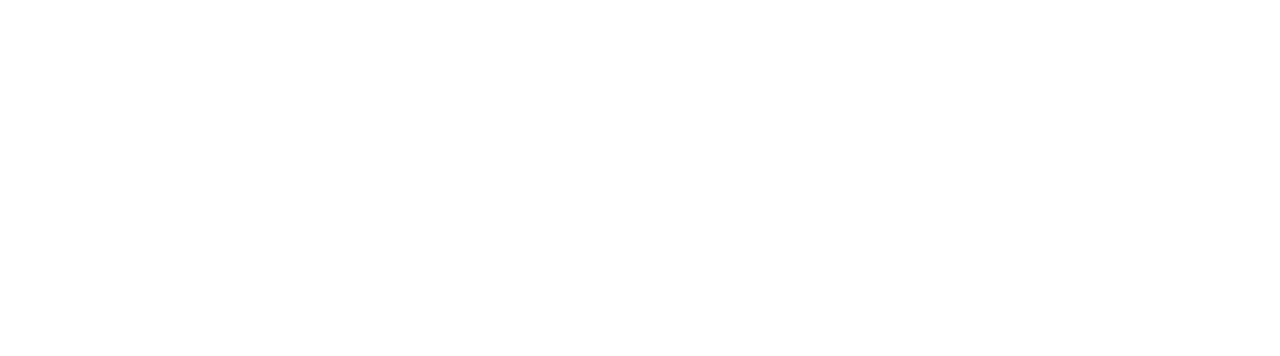
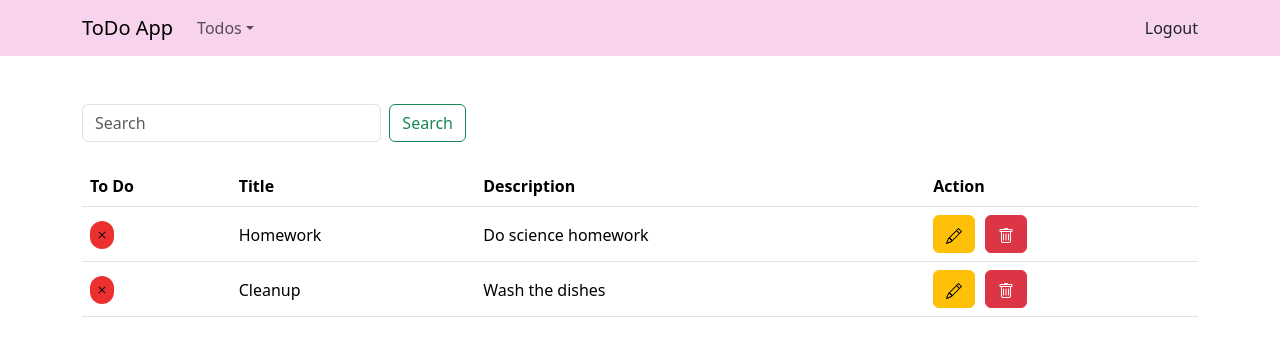
Before and after one commit to denisyldz/todo-app, a React (Vite) app: page /uncompleted in a window 1280 px wide. Before the commit this address had no page. Shown: the top 356 px of the page. Built offline with nearby package versions, Linux system fonts and the light colour scheme.

Commit message:
todo pages created and updated

```diff
--- a/src/App.jsx
+++ b/src/App.jsx
@@ -5,6 +5,8 @@
 import 'bootstrap/dist/css/bootstrap.min.css';
 import Home from './pages/Home';
 import Navbar from './components/Navbar';
+import UncompletedTodo from './pages/UncompletedTodo';
+import CompletedTodo from './pages/CompletedTodo';
 
 function App() {
   const MainLayout = ({ children }) => {
@@ -34,6 +36,22 @@
             </MainLayout>
           }
         />
+        <Route
+          path='/completed'
+          element={
+            <MainLayout>
+              <CompletedTodo />
+            </MainLayout>
+          }
+        />
+        <Route
+          path='/uncompleted'
+          element={
+            <MainLayout>
+              <UncompletedTodo />
+            </MainLayout>
+          }
+        />
       </Routes>
     </BrowserRouter>
   );
--- /dev/null
+++ b/src/components/AddTodoButton.jsx
@@ -0,0 +1,24 @@
+import React from 'react'
+import AddIcon from './icons/AddIcon'
+import Form from './Form'
+import Modal from './Modal'
+
+function AddTodoButton({ handleSave, handleClose }) {
+  return (
+    <>
+      <button type="button" className="btn button" data-bs-toggle="modal" data-bs-target="#addModal">
+        <AddIcon /> To Do
+      </button>
+
+      <Modal
+        id="addModal"
+        title="Add To Do"
+        body={<Form />}
+        onSave={handleSave}
+        onClose={handleClose}
+      />
+    </>
+  )
+}
+
+export default AddTodoButton
--- a/src/components/Navbar.jsx
+++ b/src/components/Navbar.jsx
@@ -17,15 +17,16 @@
                 Todos
               </a>
               <ul className="dropdown-menu" aria-labelledby="navbarDropdown">
-                <li><a className="dropdown-item" href="done">Completed</a></li>
-                <li><a className="dropdown-item" href="undone">Uncompleted</a></li>
+                <li><a className="dropdown-item" href="/completed">Completed</a></li>
+                <li><a className="dropdown-item" href="/uncompleted">Uncompleted</a></li>
               </ul>
             </li>
+
           </ul>
-          <form className="d-flex">
-            <input className="form-control me-2" type="search" placeholder="Search" aria-label="Search" />
-            <button className="btn btn-outline-success" type="submit">Search</button>
-          </form>
+          <li class="nav-item d-flex">
+            <a class="nav-link" href="#">Logout</a>
+          </li>
+
         </div>
       </div>
     </nav>
--- a/src/components/TodoTable.jsx
+++ b/src/components/TodoTable.jsx
@@ -1,4 +1,4 @@
-import React, { useState } from 'react';
+import React from 'react';
 import 'bootstrap/dist/css/bootstrap.min.css';
 import TrashIcon from './icons/TrashIcon';
 import EditIcon from './icons/EditIcon';
@@ -18,6 +18,10 @@
 
   return (
     <>
+      <form className="d-flex search-bar mb-4">
+        <input className="form-control me-2" type="search" placeholder="Search" aria-label="Search" />
+        <button className="btn btn-outline-success" type="submit">Search</button>
+      </form>
 
       <table className="table">
         <thead>
@@ -62,7 +66,7 @@
       </table>
       <Modal
         id="editModal"
-        title="Edit Todo"
+        title="Edit To Do"
         body={<Form />}
         onSave={handleSave}
         onClose={handleClose}
--- /dev/null
+++ b/src/components/icons/AddIcon.jsx
@@ -0,0 +1,11 @@
+import React from 'react'
+
+function AddIcon() {
+  return (
+    <svg xmlns="http://www.w3.org/2000/svg" width="16" height="16" fill="currentColor" class="bi bi-plus" viewBox="0 0 16 16">
+      <path d="M8 4a.5.5 0 0 1 .5.5v3h3a.5.5 0 0 1 0 1h-3v3a.5.5 0 0 1-1 0v-3h-3a.5.5 0 0 1 0-1h3v-3A.5.5 0 0 1 8 4" />
+    </svg>
+  )
+}
+
+export default AddIcon
--- a/src/index.css
+++ b/src/index.css
@@ -24,3 +24,6 @@
   padding-bottom: 5px;
   padding-top: 1px;
 }
+.search-bar {
+  width: 24rem;
+}
--- /dev/null
+++ b/src/pages/CompletedTodo.jsx
@@ -0,0 +1,19 @@
+import React, { useState } from 'react'
+import TodoTable from '../components/TodoTable'
+
+function CompletedTodo() {
+  const [todoData, setTodoData] = useState([
+    {
+      todo: "completed",
+      title: "Homework",
+      description: "Do math homework"
+    }
+  ])
+  return (
+    <div>
+      <TodoTable todoData={todoData} />
+    </div>
+  )
+}
+
+export default CompletedTodo
--- a/src/pages/Home.jsx
+++ b/src/pages/Home.jsx
@@ -1,5 +1,6 @@
 import React, { useState } from 'react'
 import TodoTable from '../components/TodoTable'
+import AddTodoButton from '../components/AddTodoButton'
 
 function Home() {
   const [todoData, setTodoData] = useState([
@@ -19,8 +20,20 @@
       description: "Wash the dishes"
     }
   ])
+
+  const handleSave = () => {
+    console.log('Save button clicked');
+  };
+
+  const handleClose = () => {
+    console.log('Close button clicked');
+  };
+
   return (
     <div>
+      <div className='mb-5'>
+        <AddTodoButton handleSave={handleSave} handleClose={handleClose} />
+      </div>
       <TodoTable todoData={todoData} />
     </div>
   )
--- /dev/null
+++ b/src/pages/UncompletedTodo.jsx
@@ -0,0 +1,24 @@
+import React, { useState } from 'react'
+import TodoTable from '../components/TodoTable'
+
+function UncompletedTodo() {
+  const [todoData, setTodoData] = useState([
+    {
+      todo: "uncompleted",
+      title: "Homework",
+      description: "Do science homework"
+    },
+    {
+      todo: "uncompleted",
+      title: "Cleanup",
+      description: "Wash the dishes"
+    }
+  ])
+  return (
+    <div>
+      <TodoTable todoData={todoData} />
+    </div>
+  )
+}
+
+export default UncompletedTodo
```
